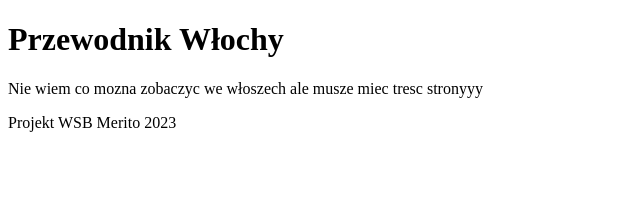
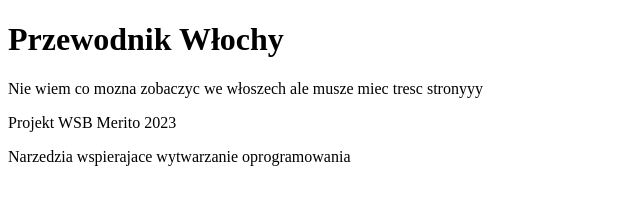
Before and after one commit to magdamadej/projekt_NWWO_INLS3_PG, a plain HTML site: page index.html in a window 1280 px wide. Shown: the whole page, without its empty margins (0-640 px from the left). Drawn offline with Linux system fonts and the light colour scheme.

Commit message:
dodaj stopke

```diff
--- a/index.html
+++ b/index.html
@@ -14,6 +14,7 @@
         </main>
         <footer>
             <p>Projekt WSB Merito 2023</p>
+            <p>Narzedzia wspierajace wytwarzanie oprogramowania</p>
         </footer>
 
     </body>
```
